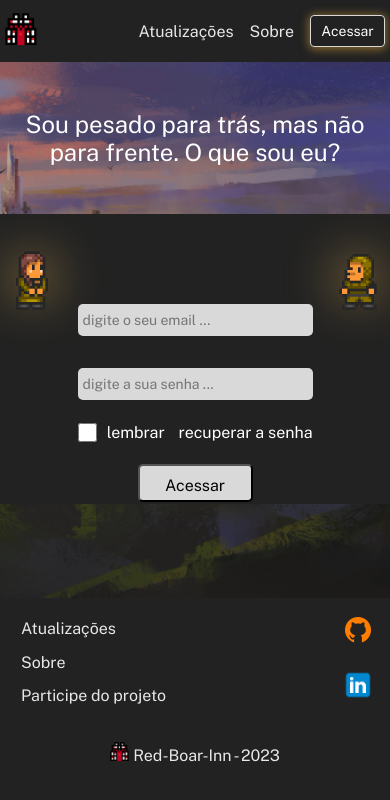
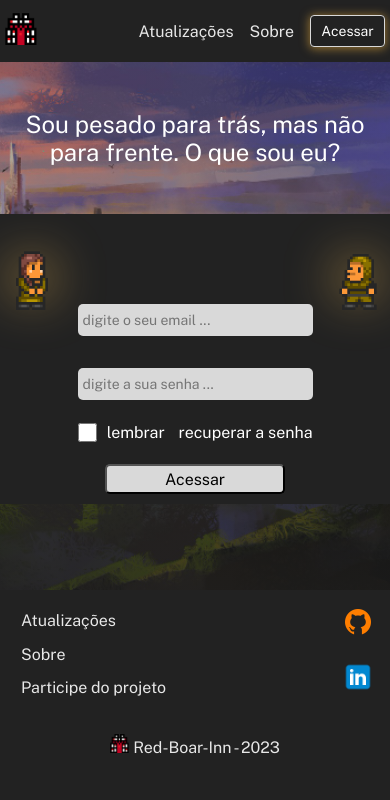
Before and after one commit to Fernando-Medeiros/red-boar-inn-game, a Vue app: page /acessar in a window 390 px wide. Shown: the top 800 px of the page. Built offline with nearby package versions, Linux system fonts and the light colour scheme.

Commit message:
refactor: input and sprite comp -> props

```diff
--- a/src/components/global/comp/input-checkbox.comp.vue
+++ b/src/components/global/comp/input-checkbox.comp.vue
@@ -5,7 +5,7 @@ export default defineComponent({
   name: "InputCheckBoxComponent",
   emits: ["emitContent"],
   props: {
-    label: String,
+    label: { type: String, required: true },
   },
 });
 </script>
--- a/src/components/global/comp/input-submit.comp.vue
+++ b/src/components/global/comp/input-submit.comp.vue
@@ -4,7 +4,7 @@ import { defineComponent } from "vue";
 export default defineComponent({
   name: "InputSubmitComponent",
   props: {
-    placeholder: String,
+    placeholder: { type: String, required: true },
   },
 });
 </script>
@@ -48,11 +48,6 @@ export default defineComponent({
 }
 
 @media (max-width: 780px) {
-  .input-submit {
-    width: 115px;
-    height: 38px;
-    padding: 10px;
-  }
   .input-submit-text {
     font-size: 16px;
   }
--- a/src/components/global/comp/input-text.comp.vue
+++ b/src/components/global/comp/input-text.comp.vue
@@ -4,7 +4,7 @@ import { defineComponent } from "vue";
 export default defineComponent({
   name: "InputTextComponent",
   props: {
-    placeholder: String,
+    placeholder: { type: String, required: true },
   },
   data() {
     return {
--- a/src/components/global/comp/sprite.comp.vue
+++ b/src/components/global/comp/sprite.comp.vue
@@ -4,13 +4,14 @@ import { defineComponent } from "vue";
 export default defineComponent({
   name: "SpriteComponent",
   props: {
-    spriteName: String,
-    spriteGender: String,
-    rotateY: Boolean,
+    spriteName: { type: String, required: true },
+    spriteGender: { type: String, required: true },
+    rotateY: { type: Boolean, required: true, default: false },
   },
   mounted() {
     if (this.rotateY) {
       const sprite = document.getElementById(`${this.spriteName}`);
+
       sprite ? (sprite.style.transform = "rotateY(180deg)") : null;
     }
   },
```
